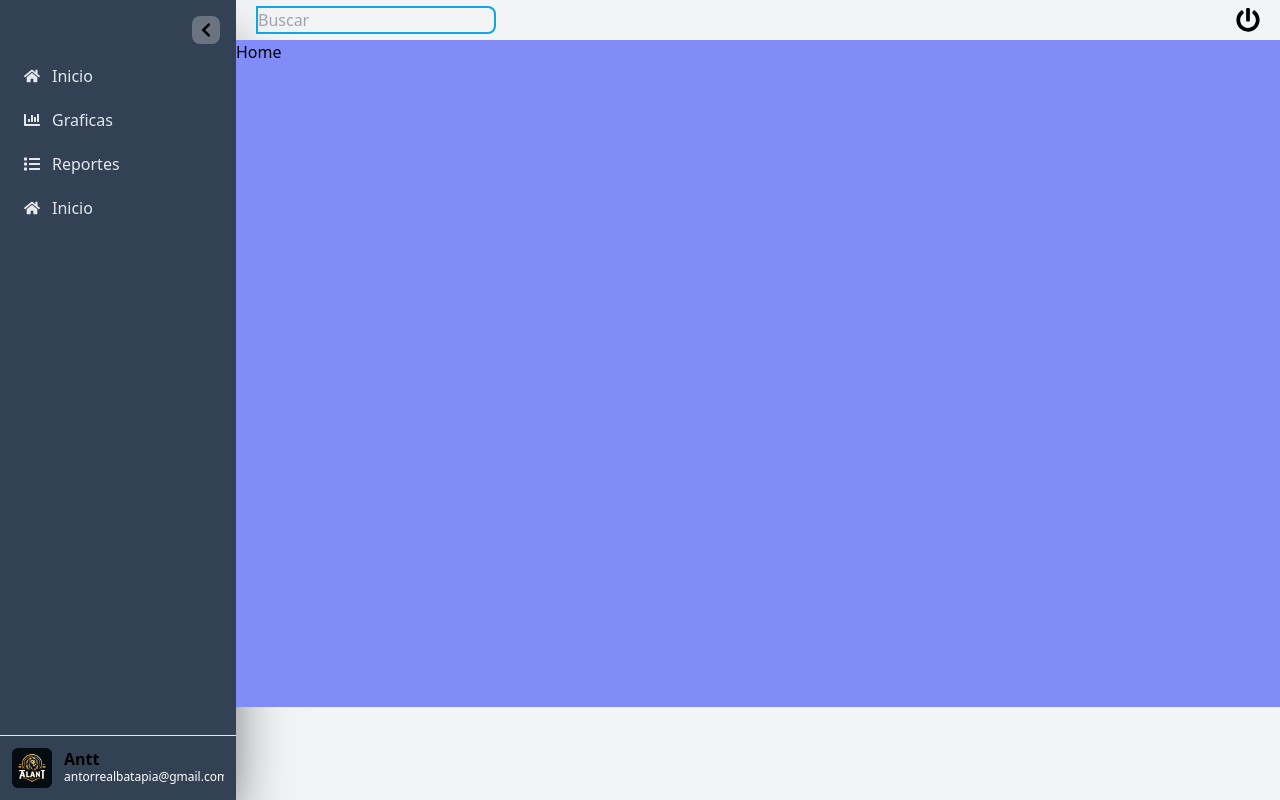
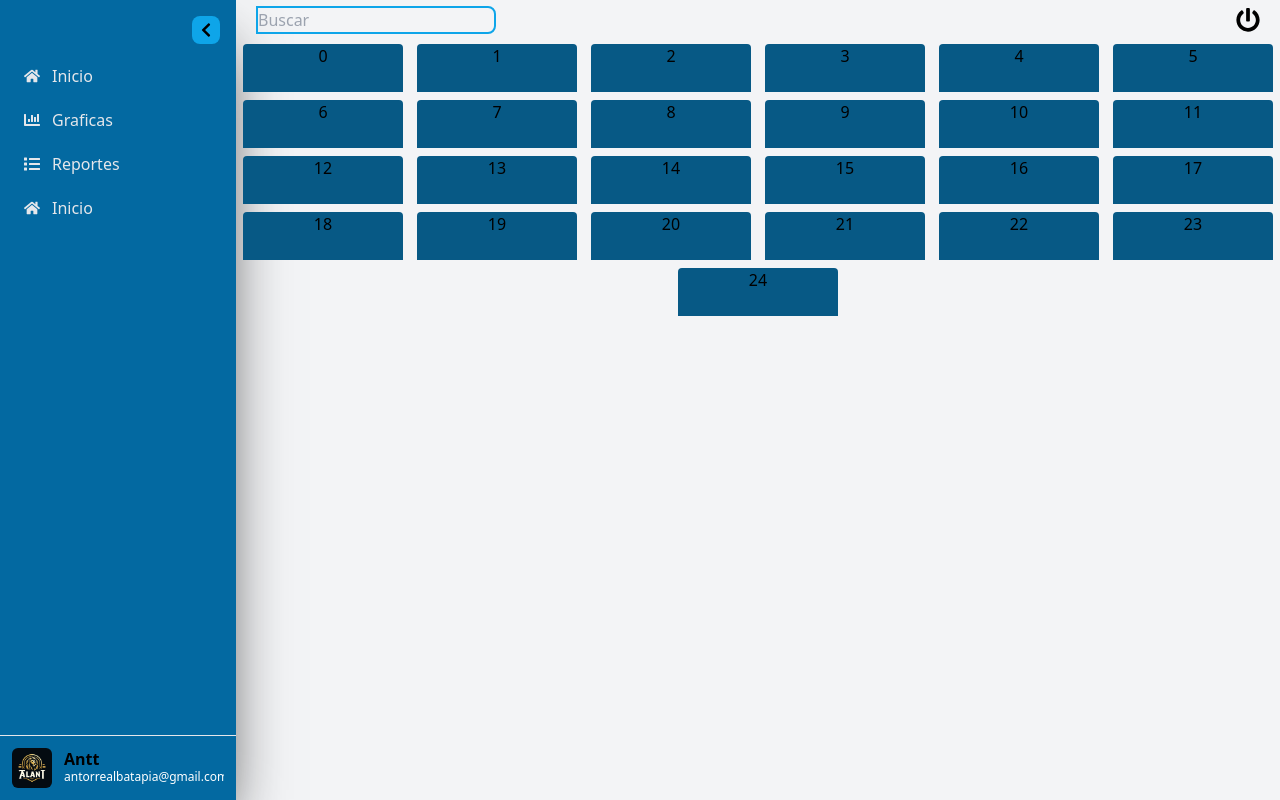
Before and after one commit to AlanTorrealba/AdminProyect, a React (Vite) app: page /home in a window 1280 px wide. Built offline with nearby package versions, Linux system fonts and the light colour scheme; sample sign-in values are in the browser's storage.

Commit message:
avances en flex

```diff
--- a/src/App.jsx
+++ b/src/App.jsx
@@ -12,16 +12,15 @@ function App() {
     window.localStorage.removeItem("user"), navigate("/");
   };
   return (
-    <div className="">
-      <div className={`${!isLogin ? "flex " : ""}`}>
+    <div className="h-screen flex">
         {isLogin ? null : (
-          <div className="inline-block ">
+          <div className="inline-block">
             <AsideBar>
               <ItemsSideBar />
             </AsideBar>
           </div>
         )}
-        <div className="flex-row flex-1 ">
+        <div id="4" className="flex flex-col flex-1 ">
           {isLogin ? null : (
             <div className="transition-all h-10 flex justify-between items-center p-5">
               <input
@@ -38,23 +37,19 @@ function App() {
             </div>
           )}
 
-          <div id="4"
+          <div
             className={`${
-              !isLogin ? "flex justify-center h-5/6 bg-indigo-400" : ""
+              !isLogin ? "flex-grow overflow-y-auto" : ""
             }`}
           >
-            <div className={`${!isLogin ? "container " : ""}`}>
-              <div
-                className={`${
-                  !isLogin ? "grid grid-cols-12 grid-rows-6 h-full " : ""
-                }`}
-              >
+            <div className={`${!isLogin ? "h-full" : ""}`}>
+
                 <MyRoutes />
-              </div>
+
             </div>
           </div>
         </div>
-      </div>
+
     </div>
   );
 }
--- a/src/components/AsideBar.jsx
+++ b/src/components/AsideBar.jsx
@@ -9,7 +9,7 @@ export function AsideBar({ children }) {
 
   return (
     <aside className="h-screen">
-      <nav className="h-full flex flex-col shadow-[0_35px_60px_-15px_rgba(0,0,0,0.8)] bg-slate-700">
+      <nav className="h-full flex flex-col shadow-[0_35px_60px_-15px_rgba(0,0,0,0.8)] bg-sky-700">
         <div className="p-4 pb-2 flex justify-end items-center">
           {/* <img
             src="/leon2.jpg"
@@ -20,7 +20,7 @@ export function AsideBar({ children }) {
           /> */}
           <button
             onClick={toggleExpanded}
-            className="p-1.5 rounded-lg bg-gray-500 hover:bg-white"
+            className="p-1.5 rounded-lg bg-sky-500 hover:bg-white"
           >
             {expanded ? <FaChevronLeft /> : <FaChevronRight />}
           </button>
--- a/src/components/Home.jsx
+++ b/src/components/Home.jsx
@@ -1,13 +1,25 @@
 import { useNavigate } from "react-router-dom";
-import { FaPowerOff} from "react-icons/fa";
+import { FaPowerOff } from "react-icons/fa";
 function Home() {
   const navigate = useNavigate();
   const handleClickLogout = () => {
     window.localStorage.removeItem("user"), navigate("/");
   };
+  const items = []; // Aquí creamos un array para almacenar los elementos que deseamos generar
+
+  for (let index = 0; index < 25; index++) {
+    items.push(
+      <div key={index} className="m-1 w-40 h-12 text-center justify-center bg-sky-800 rounded-t">
+         {index}
+      </div>
+    );
+  }
   return (
-    <div className="basis-full">
-    <h1>Home</h1>
+    <div className="flex ">
+      <div className="flex flex-wrap justify-around">
+
+    {items}
+      </div>
     </div>
   );
 }
```
